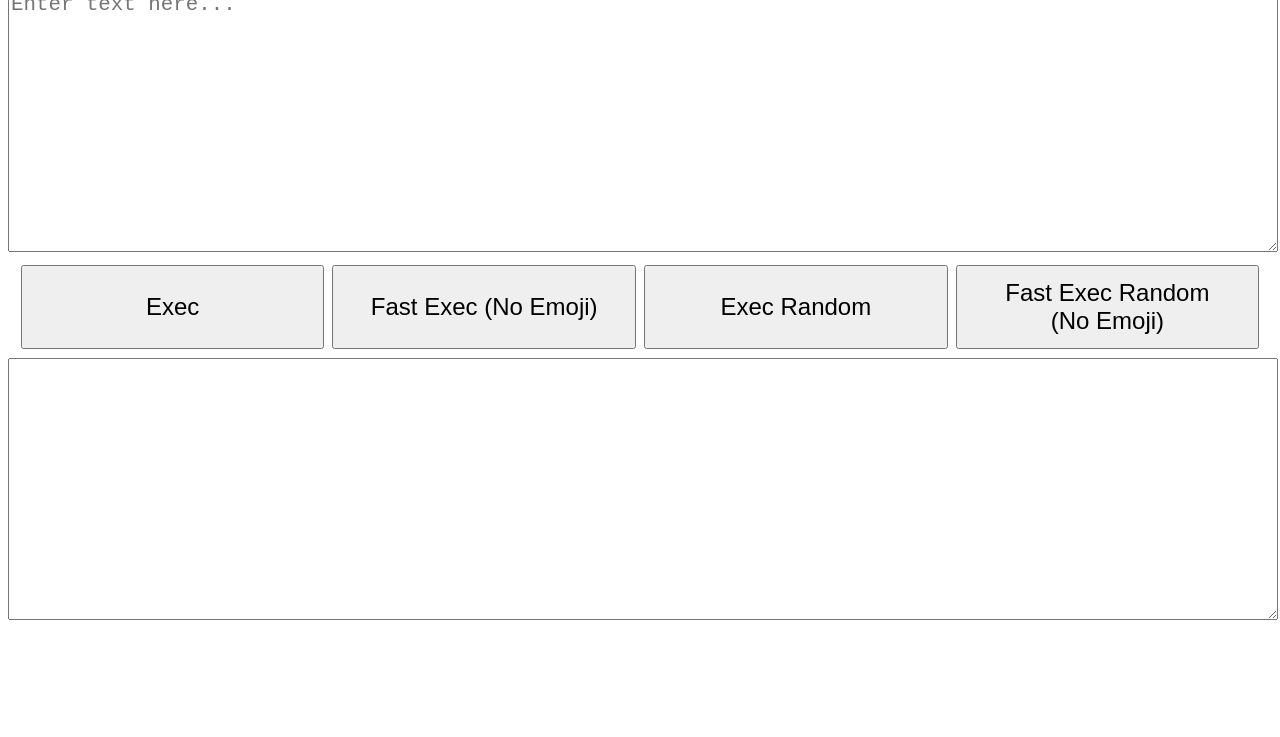
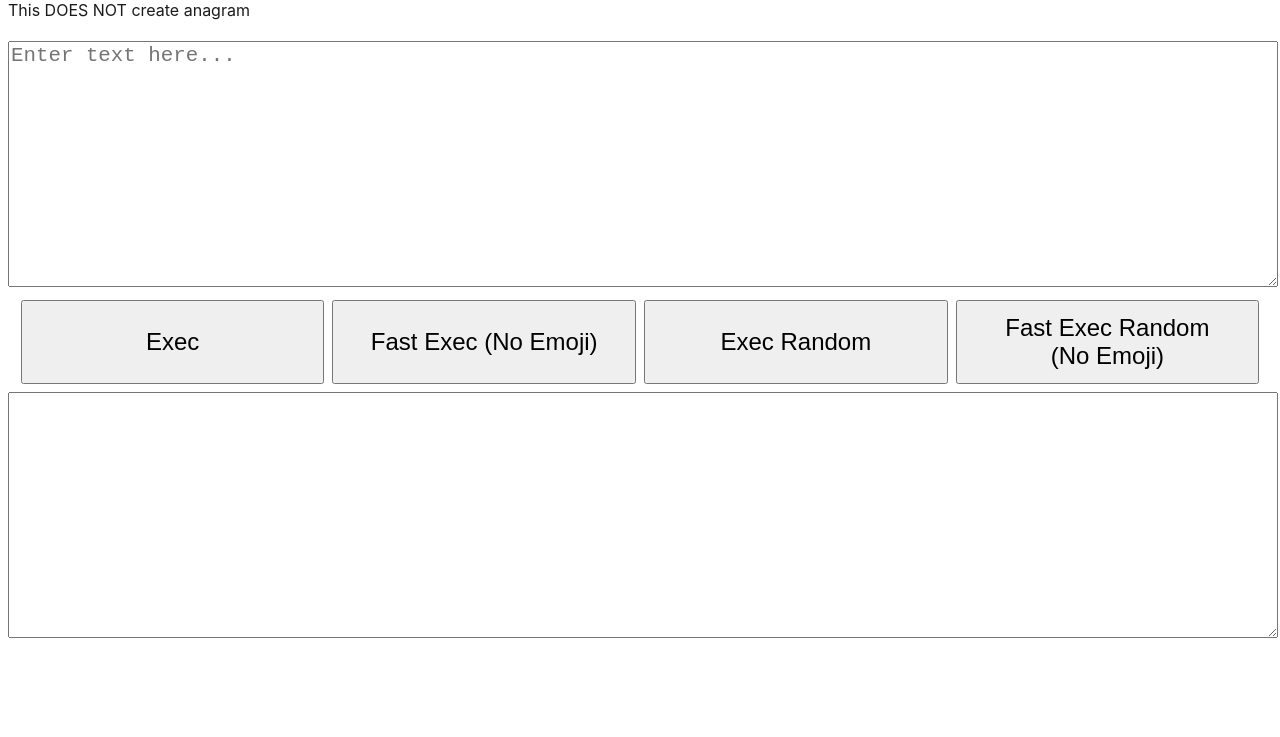
Before and after one commit to yy-tromb/yy-lazy-anagram-maker, a plain HTML site: page index.html in a window 1280 px wide. Shown: the part 63-800 px from the top of the page. Drawn offline with Linux system fonts and the light colour scheme.

Commit message:
Fix description

```diff
--- a/index.html
+++ b/index.html
@@ -8,6 +8,7 @@
     </head>
     <body>
         <h1>YY Lazy Anagram Maker</h1>
+        <p>This DOES NOT create anagram</p>
         <textarea id="source_text" placeholder="Enter text here..."></textarea>
         <div id="buttons_container">
             <button id="exec" class="exec">Exec</button>
--- a/styles.css
+++ b/styles.css
@@ -10,7 +10,7 @@ h1 {
 
 textarea {
     width: 100%;
-    height: 32vh;
+    height: 30vh;
     font-size: 1.3rem;
     margin: 0.6vh 0;
 }
```
